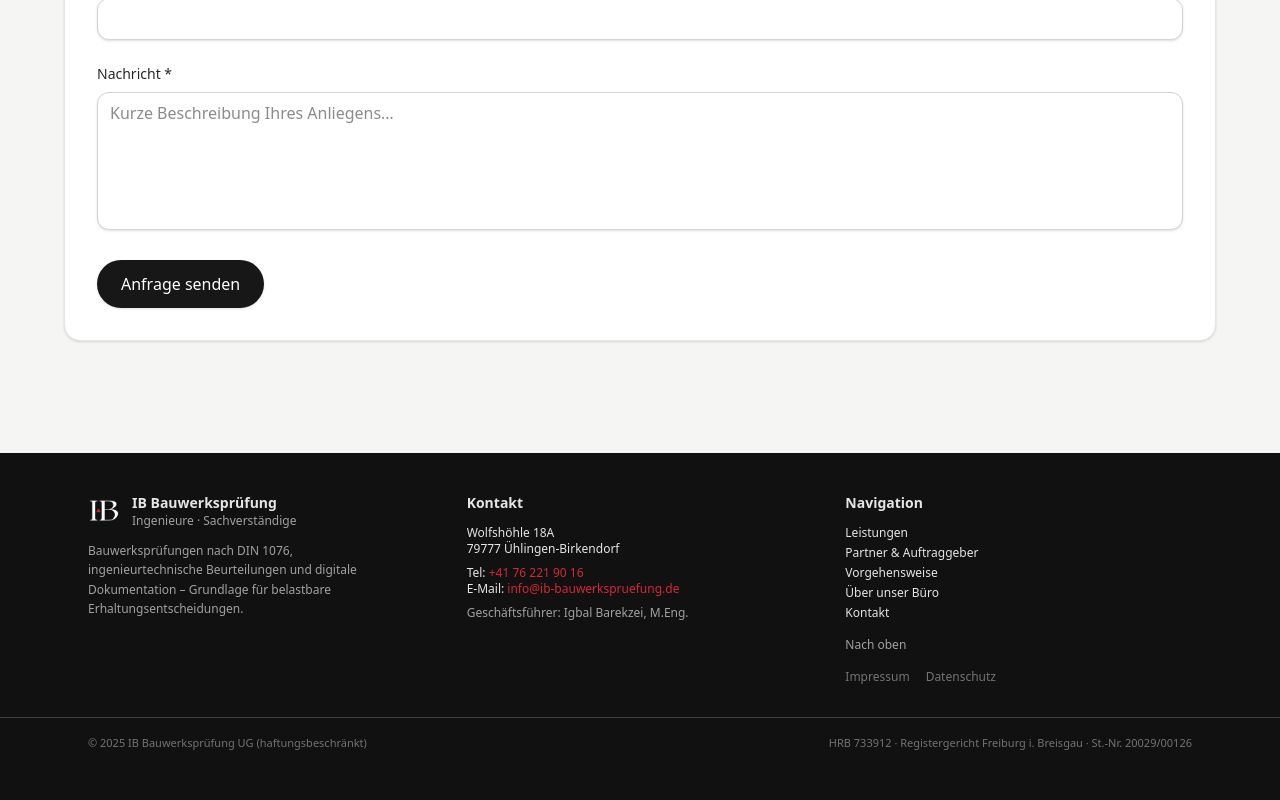
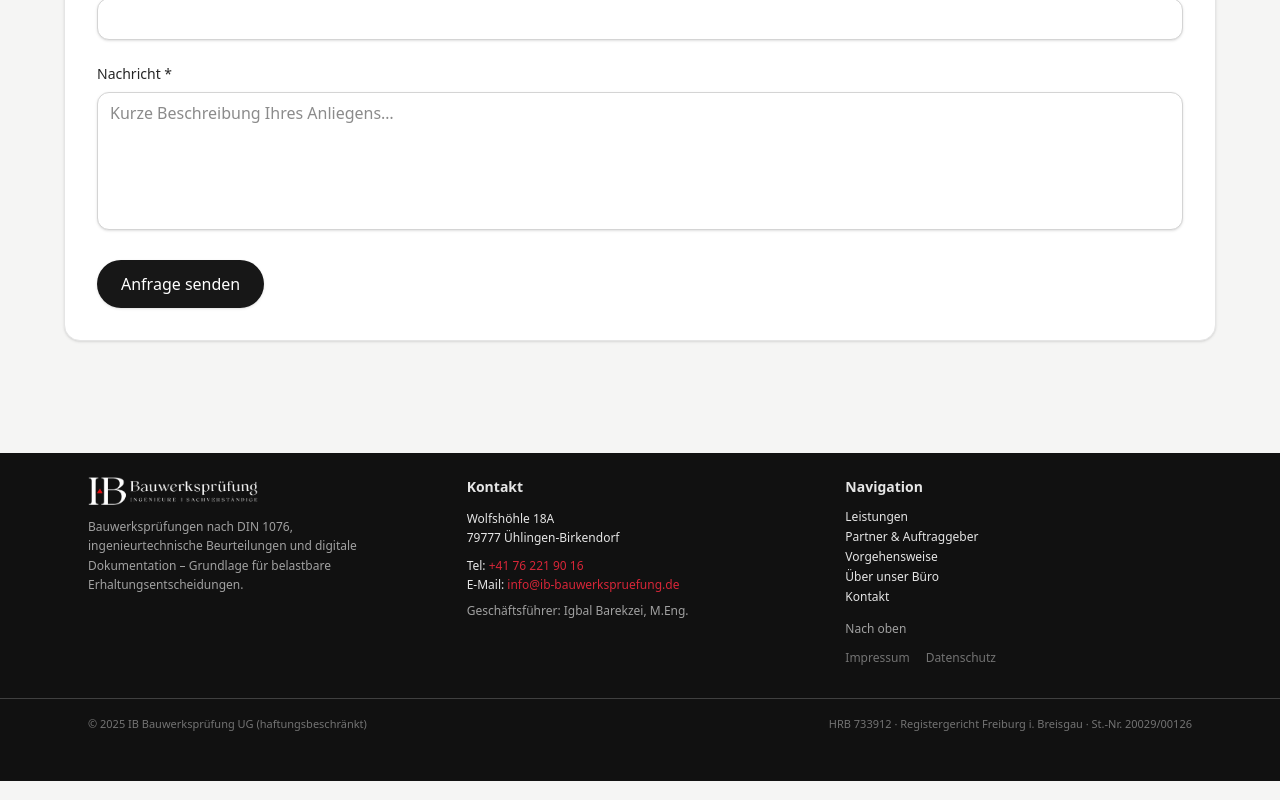
Before and after one commit to OpnyAI/ib-bauwerkspruefung, a Next.js app: page / in a window 1280 px wide. Shown: the part 3629-4429 px from the top of the page. Built offline with nearby package versions, Linux system fonts and the light colour scheme.

Commit message:
Update Footer-Logo und Layout-Fix

```diff
--- a/src/app/components/Footer.tsx
+++ b/src/app/components/Footer.tsx
@@ -4,27 +4,22 @@ import Image from "next/image";
 
 export default function Footer() {
   return (
-    <footer className="bg-[#111111] text-neutral-200 pt-10 pb-28 md:pb-8 mt-8">
-      <div className="container-max px-4 sm:px-6 grid gap-8 md:grid-cols-3 text-sm">
-        {/* Spalte 1 – Logo + Kurzbeschreibung */}
+    <footer className="bg-[#111111] text-neutral-200 pt-6 pb-8 mt-8">
+      <div className="container-max px-4 sm:px-6 grid gap-8 md:grid-cols-3 text-sm items-start">
+        {/* Spalte 1 – Logo + Text */}
         <div>
-          <div className="flex items-center gap-3 mb-3">
+          <div className="flex items-start gap-3 mb-3">
             <Image
-              src="/images/logo/logo-icon-light.png"
+              src="/images/logo/logo-full-light-tight.png" // <- NEUE DATEI
               alt="IB Bauwerksprüfung Logo"
-              width={32}
-              height={32}
-              className="object-contain"
+              width={170}
+              height={50}
+              className="object-contain object-left-top"
+              priority
             />
-            <div>
-              <p className="font-semibold text-sm">IB Bauwerksprüfung</p>
-              <p className="text-xs text-neutral-400">
-                Ingenieure · Sachverständige
-              </p>
-            </div>
           </div>
 
-          <p className="text-xs text-neutral-400 max-w-xs leading-relaxed">
+          <p className="text-xs text-neutral-400 max-w-xs leading-relaxed mt-1">
             Bauwerksprüfungen nach DIN 1076, ingenieurtechnische Beurteilungen
             und digitale Dokumentation – Grundlage für belastbare
             Erhaltungsentscheidungen.
@@ -34,14 +29,12 @@ export default function Footer() {
         {/* Spalte 2 – Kontakt */}
         <div>
           <h3 className="text-sm font-semibold mb-3">Kontakt</h3>
-
-          <p className="text-xs text-neutral-200">
+          <p className="text-xs text-neutral-200 leading-relaxed">
             Wolfshöhle 18A
             <br />
             79777 Ühlingen-Birkendorf
           </p>
-
-          <p className="mt-2 text-xs">
+          <p className="mt-2 text-xs leading-relaxed">
             Tel:{" "}
             <a
               href="tel:+41762219016"
@@ -58,7 +51,6 @@ export default function Footer() {
               info@ib-bauwerkspruefung.de
             </a>
           </p>
-
           <p className="mt-2 text-xs text-neutral-400">
             Geschäftsführer: Igbal Barekzei, M.Eng.
           </p>
@@ -67,7 +59,6 @@ export default function Footer() {
         {/* Spalte 3 – Navigation */}
         <div>
           <h3 className="text-sm font-semibold mb-3">Navigation</h3>
-
           <div className="flex flex-col gap-1 text-xs">
             <a href="#leistungen" className="hover:text-[#D72638]">
               Leistungen
@@ -86,17 +77,15 @@ export default function Footer() {
             </a>
           </div>
 
-          <div className="mt-4 flex gap-4 text-xs text-neutral-400">
           <button
             type="button"
             onClick={() => window.scrollTo({ top: 0, behavior: "smooth" })}
-              className="hover:text-[#D72638]"
+            className="mt-4 text-xs text-neutral-400 hover:text-[#D72638]"
           >
             Nach oben
           </button>
-          </div>
 
-          <div className="mt-4 flex gap-4 text-xs text-neutral-500">
+          <div className="mt-3 flex gap-4 text-xs text-neutral-500">
             <a href="/impressum" className="hover:text-[#D72638]">
               Impressum
             </a>
@@ -107,7 +96,6 @@ export default function Footer() {
         </div>
       </div>
 
-      {/* Copyright-Zeile */}
       <div className="border-t border-neutral-700 mt-8">
         <div className="container-max px-4 sm:px-6 py-4 flex flex-col md:flex-row items-start md:items-center justify-between text-[11px] text-neutral-500 leading-relaxed">
           <p>
```
Also changed, not shown: public/images/logo/logo-full-light-tight.png (added), public/images/logo/logo-full-light.png. Lines whose indentation alone changed are shown as unchanged.
